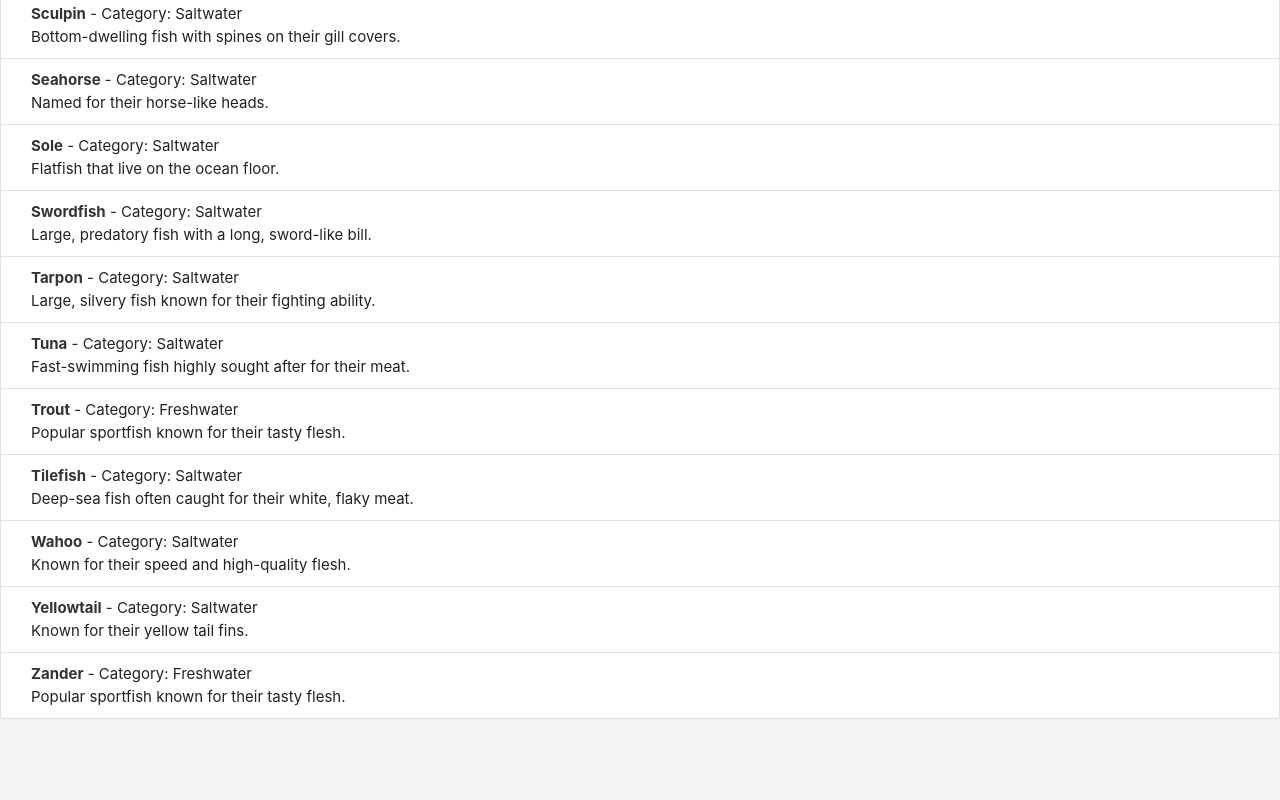
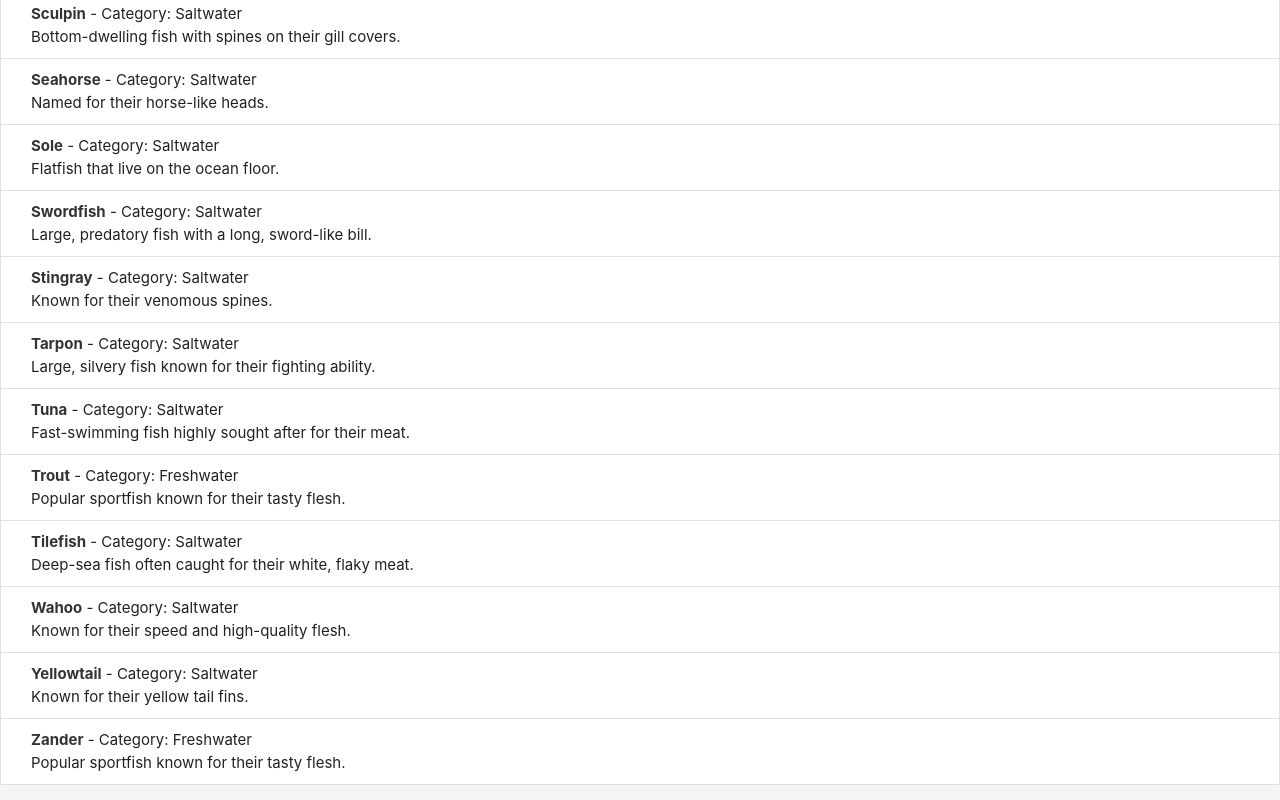
Before and after one commit to chuongmep/fish, a plain HTML site: page index.html in a window 1280 px wide. Shown: the part 2367-3167 px from the top of the page. Before the commit the page ends 3101 px from the top, so only its background shows below. Drawn offline with nearby package versions, Linux system fonts and the light colour scheme.

Commit message:
add Stingray

```diff
--- a/index.html
+++ b/index.html
@@ -113,6 +113,7 @@
         Seahorse: { category: 'Saltwater', description: 'Named for their horse-like heads.' },
         Sole: { category: 'Saltwater', description: 'Flatfish that live on the ocean floor.' },
         Swordfish: { category: 'Saltwater', description: 'Large, predatory fish with a long, sword-like bill.' },
+        Stingray: { category: 'Saltwater', description: 'Known for their venomous spines.' },
         Tarpon: { category: 'Saltwater', description: 'Large, silvery fish known for their fighting ability.' },
         Tuna: { category: 'Saltwater', description: 'Fast-swimming fish highly sought after for their meat.' },
         Trout: { category: 'Freshwater', description: 'Popular sportfish known for their tasty flesh.' },
```
